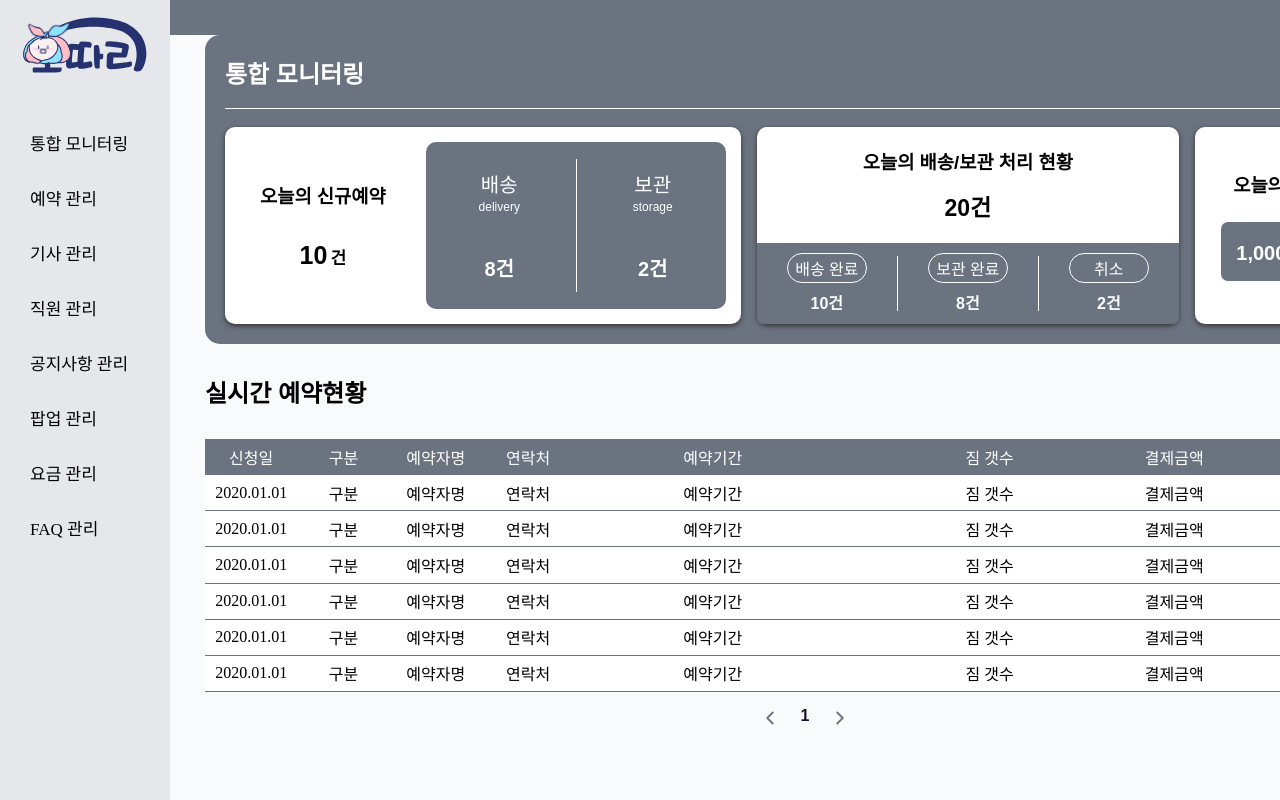
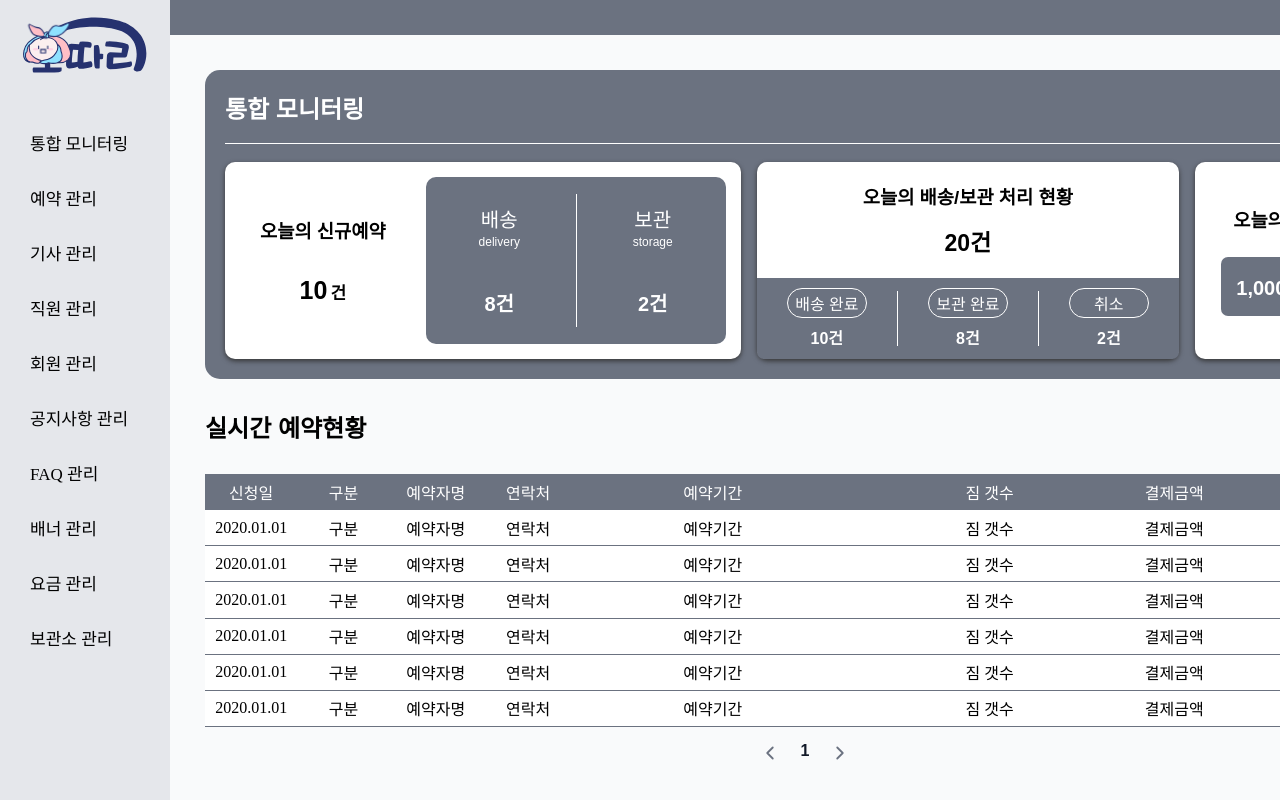
Before and after one commit to Second-team-project/bottari-admin, a React app: page /monitoring in a window 1280 px wide. Shown: the top 800 px of the page. Built offline with nearby package versions, Linux system fonts and the light colour scheme; the HTML template or start-up script is replaced by a standard one; a web font is replaced by a local one.

Commit message:
260104 추가한 페이지 메뉴에 추가, 라우트 추가

```diff
--- a/src/components/common/Menu.jsx
+++ b/src/components/common/Menu.jsx
@@ -21,13 +21,16 @@ export default function Menu() {
             <BottariLogo2 className='bottari-logo' width={130} height={80} />
             <nav className='redirect-menu-container'>
               <Link className="redirect-menu" to="/monitoring">통합 모니터링</Link>
-              <Link className="redirect-menu" to="/ReservationList">예약 관리</Link>
-              <Link className="redirect-menu">기사 관리</Link>
-              <Link className="redirect-menu">직원 관리</Link>
-              <Link className="redirect-menu">공지사항 관리</Link>
-              <Link className="redirect-menu">팝업 관리</Link>
-              <Link className="redirect-menu">요금 관리</Link>
-              <Link className="redirect-menu">FAQ 관리</Link>
+              <Link className="redirect-menu" to="/reservations">예약 관리</Link>
+              <Link className="redirect-menu" to="/drivers">기사 관리</Link>
+              <Link className="redirect-menu" to="/employees">직원 관리</Link>
+              <Link className="redirect-menu" to="/users">회원 관리</Link>
+              <Link className="redirect-menu" to="/notice">공지사항 관리</Link>
+              <Link className="redirect-menu" to="/faq">FAQ 관리</Link>
+              <Link className="redirect-menu" to="/image">배너 관리</Link>
+              <Link className="redirect-menu" to="/pricing">요금 관리</Link>
+              <Link className="redirect-menu" to="/store">보관소 관리</Link>
+              {/* <Link className="redirect-menu" to="/reservation">팝업 관리</Link> */}
             </nav>
           </div>
         )
--- a/src/components/monitoring/Monitoring.css
+++ b/src/components/monitoring/Monitoring.css
@@ -1,5 +1,5 @@
 .monitoring-container {
-  padding: 0 35px 35px;
+  padding: 35px;
   display: flex;
   flex-direction: column;
   gap: 30px;
```
Also changed, not shown: src/routes/Route.jsx (+41 -1 lines).
